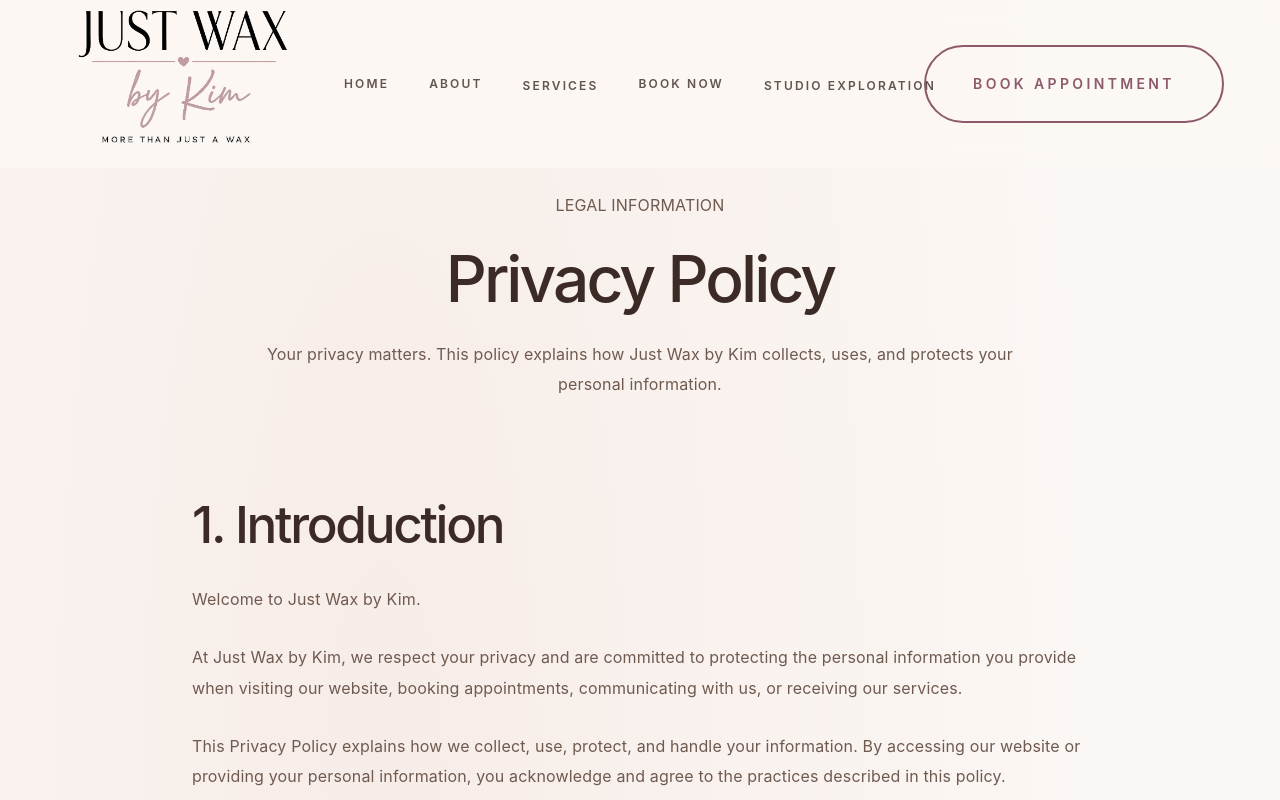
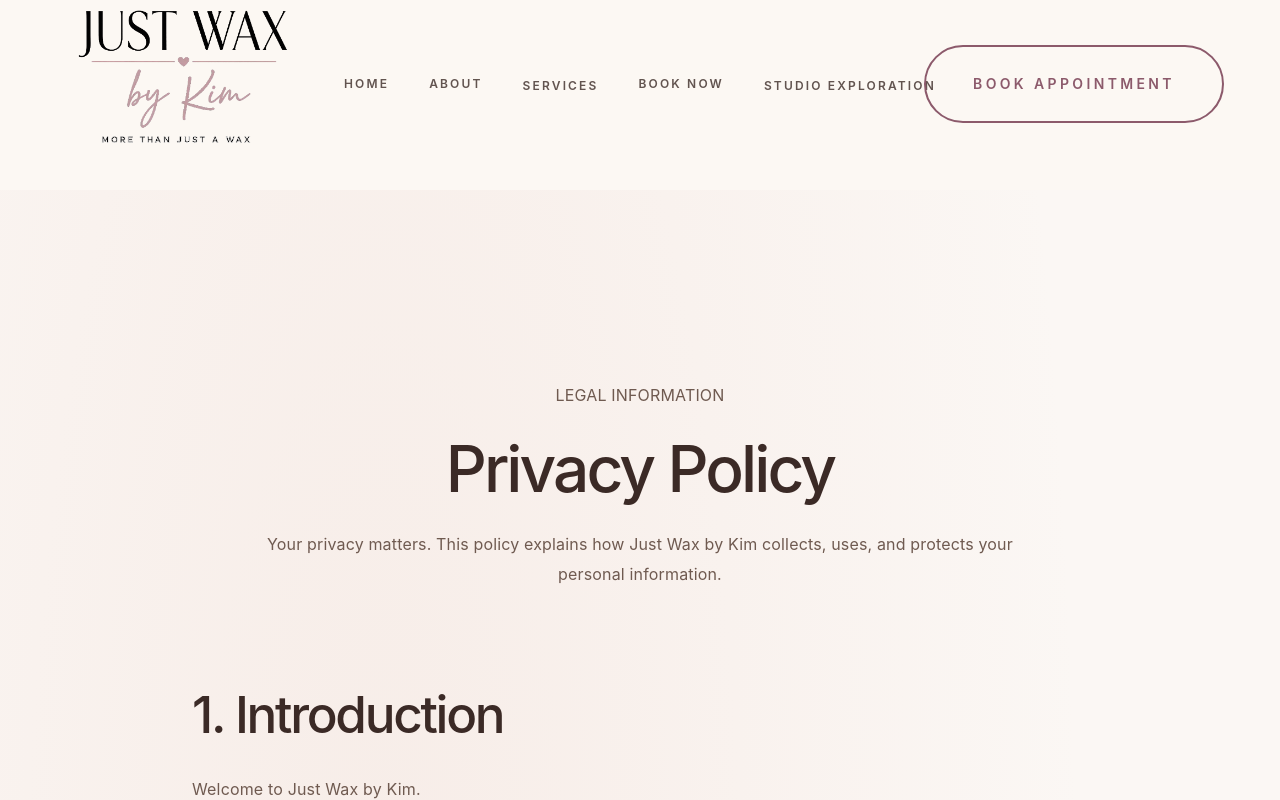
Before and after one commit to kevin-phan-25/just-wax-by-kim, a Next.js app: page /privacy-policy in a window 1280 px wide. Shown: the top 800 px of the page. Built offline with nearby package versions, Linux system fonts and the light colour scheme; a web font is replaced by a local one.

Commit message:
Update page.tsx

```diff
--- a/app/privacy-policy/page.tsx
+++ b/app/privacy-policy/page.tsx
@@ -1,10 +1,31 @@
 /**
+ * ---
  * File:
  * app/privacy-policy/page.tsx
+ *
+ * Description:
+ * Standalone luxury privacy policy page.
+ *
+ * Changes:
+ * • Added navbar clearance spacing
+ * • Matches Gallery / Contact / FAQ architecture
+ * • Keeps feature component responsible only for content
+ *
+ * ---
  */
 
 import { PrivacyPolicy } from "@/features/privacy-policy";
 
 export default function PrivacyPolicyPage() {
-  return <PrivacyPolicy />;
+  return (
+    <main
+      className="
+        pt-[168px]
+
+        md:pt-[190px]
+      "
+    >
+      <PrivacyPolicy />
+    </main>
+  );
 }
```
